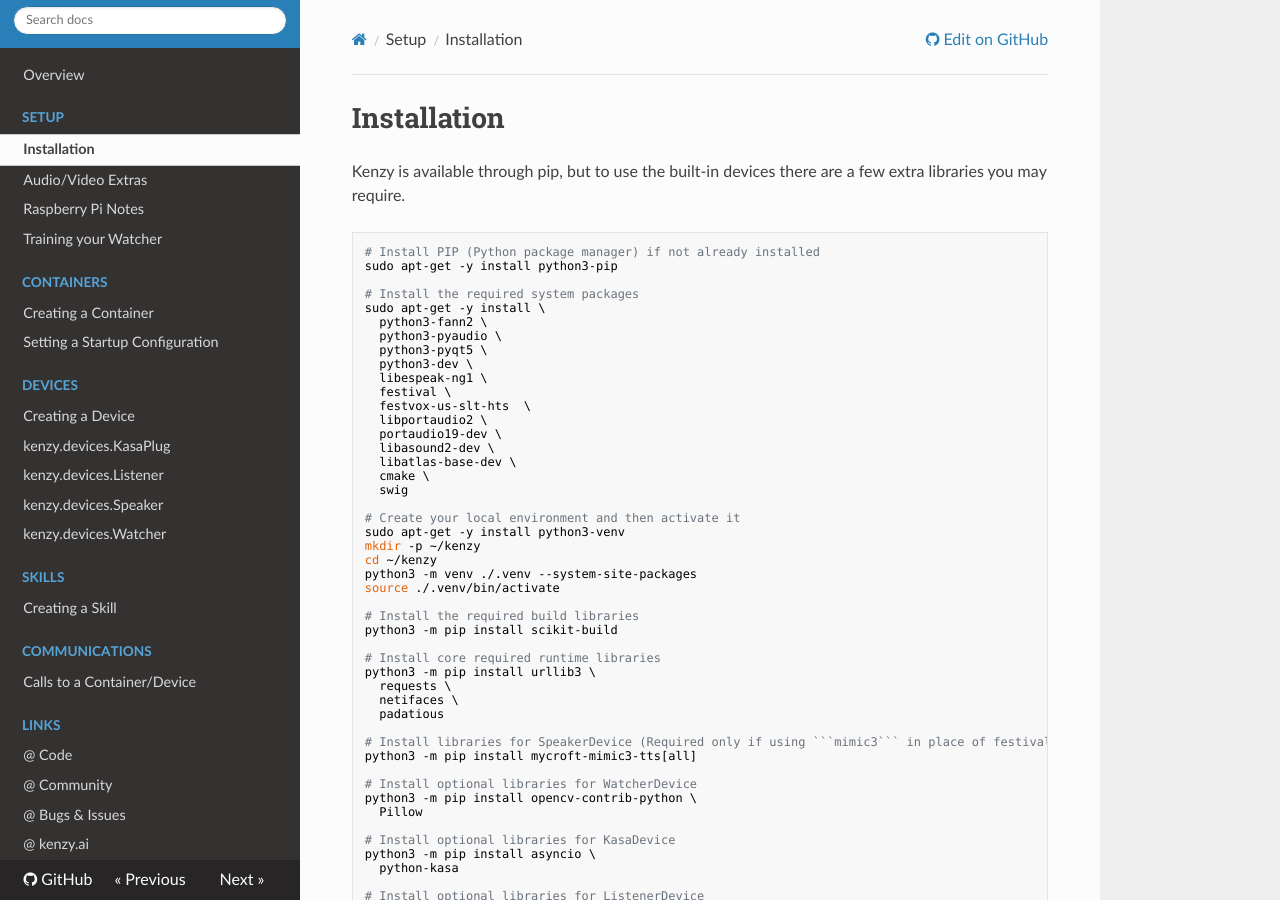
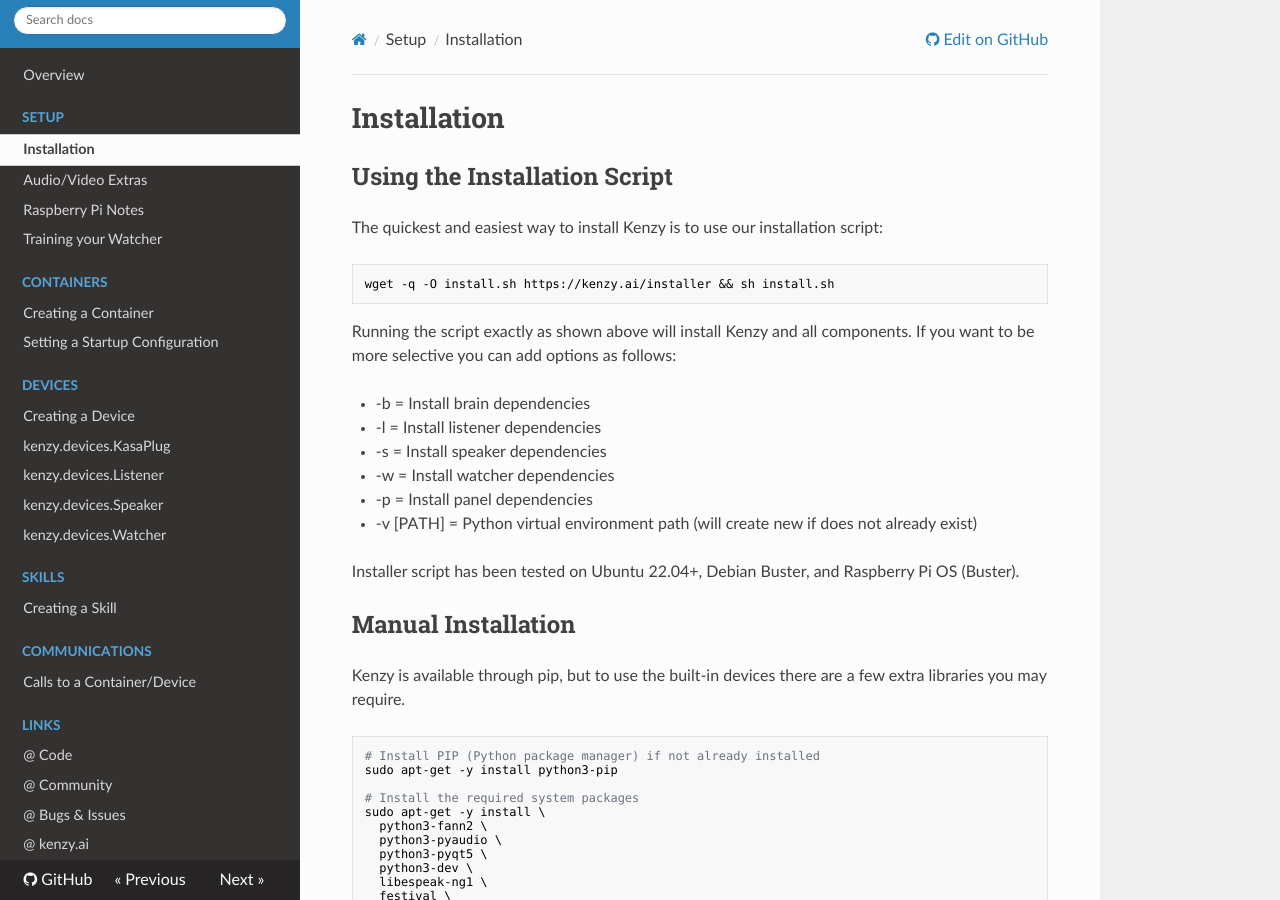
Before and after one commit to lnxusr1/kenzy, an MkDocs documentation site: the page built from docs/installation.basic.md, in a window 1280 px wide and 900 px high. Built offline with MkDocs 1.6.1, drawn with Linux system fonts in a browser that asks for light colours; nearby versions of some CDN libraries.

Commit message:
Updating installation instructions

````diff
--- a/docs/installation.basic.md
+++ b/docs/installation.basic.md
@@ -1,4 +1,25 @@
 # Installation
+
+## Using the Installation Script
+
+The quickest and easiest way to install Kenzy is to use our installation script:
+
+```
+wget -q -O install.sh https://kenzy.ai/installer && sh install.sh
+```
+
+Running the script exactly as shown above will install Kenzy and all components.  If you want to be more selective you can add options as follows:
+
+* -b = Install brain dependencies
+* -l = Install listener dependencies
+* -s = Install speaker dependencies
+* -w = Install watcher dependencies
+* -p = Install panel dependencies
+* -v [PATH] = Python virtual environment path (will create new if does not already exist)
+
+Installer script has been tested on Ubuntu 22.04+, Debian Buster, and Raspberry Pi OS (Buster).
+
+## Manual Installation
 
 Kenzy is available through pip, but to use the built-in devices there are a few extra libraries you may require.
 
--- a/mkdocs.yml
+++ b/mkdocs.yml
@@ -8,6 +8,7 @@
     prev_next_buttons_location: none
     titles_only: true
     collapse_navigation: false
+    logo: https://kenzy.ai/wp-content/uploads/2022/11/kenzy_logo_text_light.png
 
 nav:
     - Overview: 'index.md'
````
Also changed, not shown: CHANGELOG.md (+6 -0 lines), README.md (+21 -0 lines).
